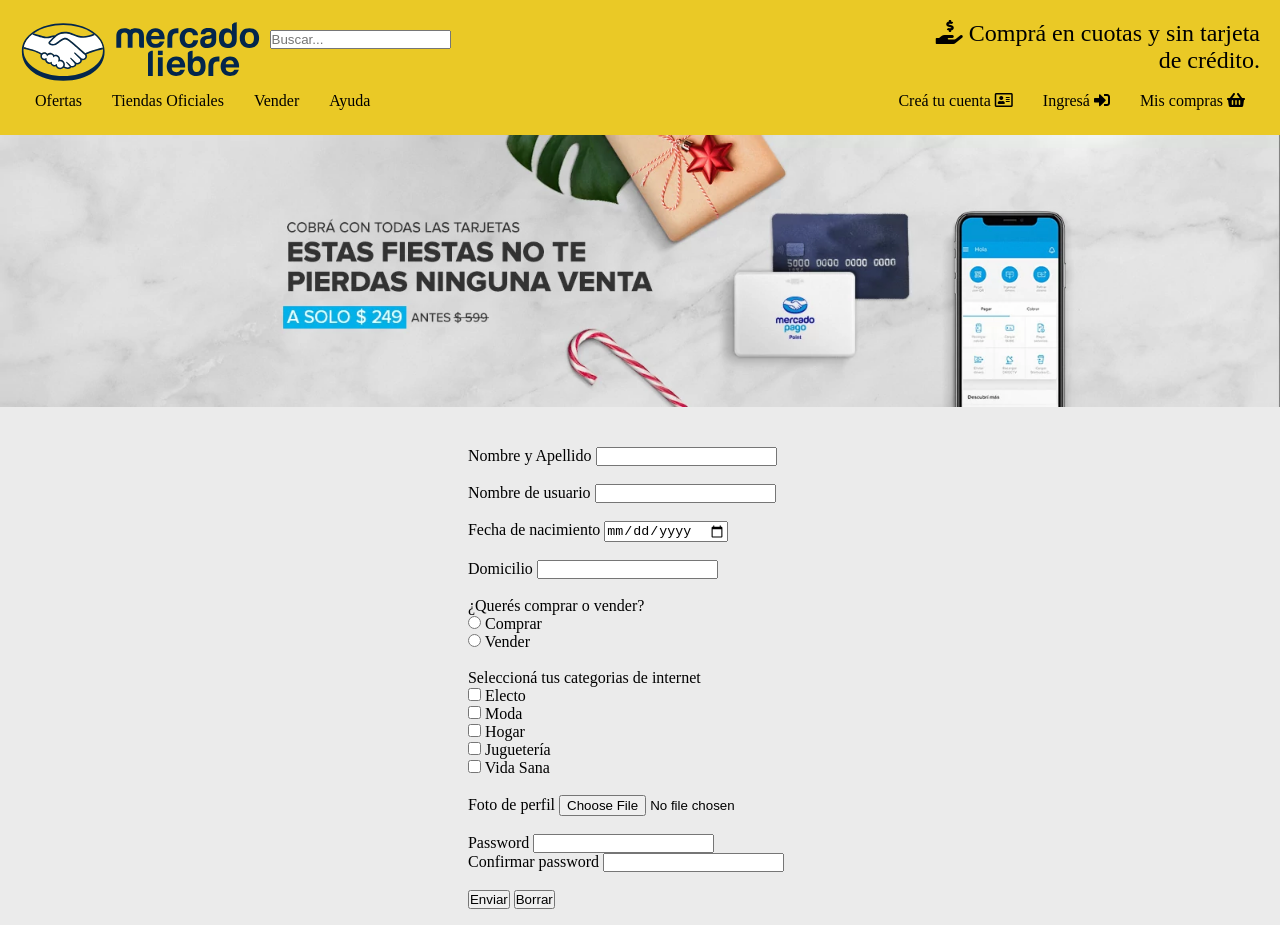
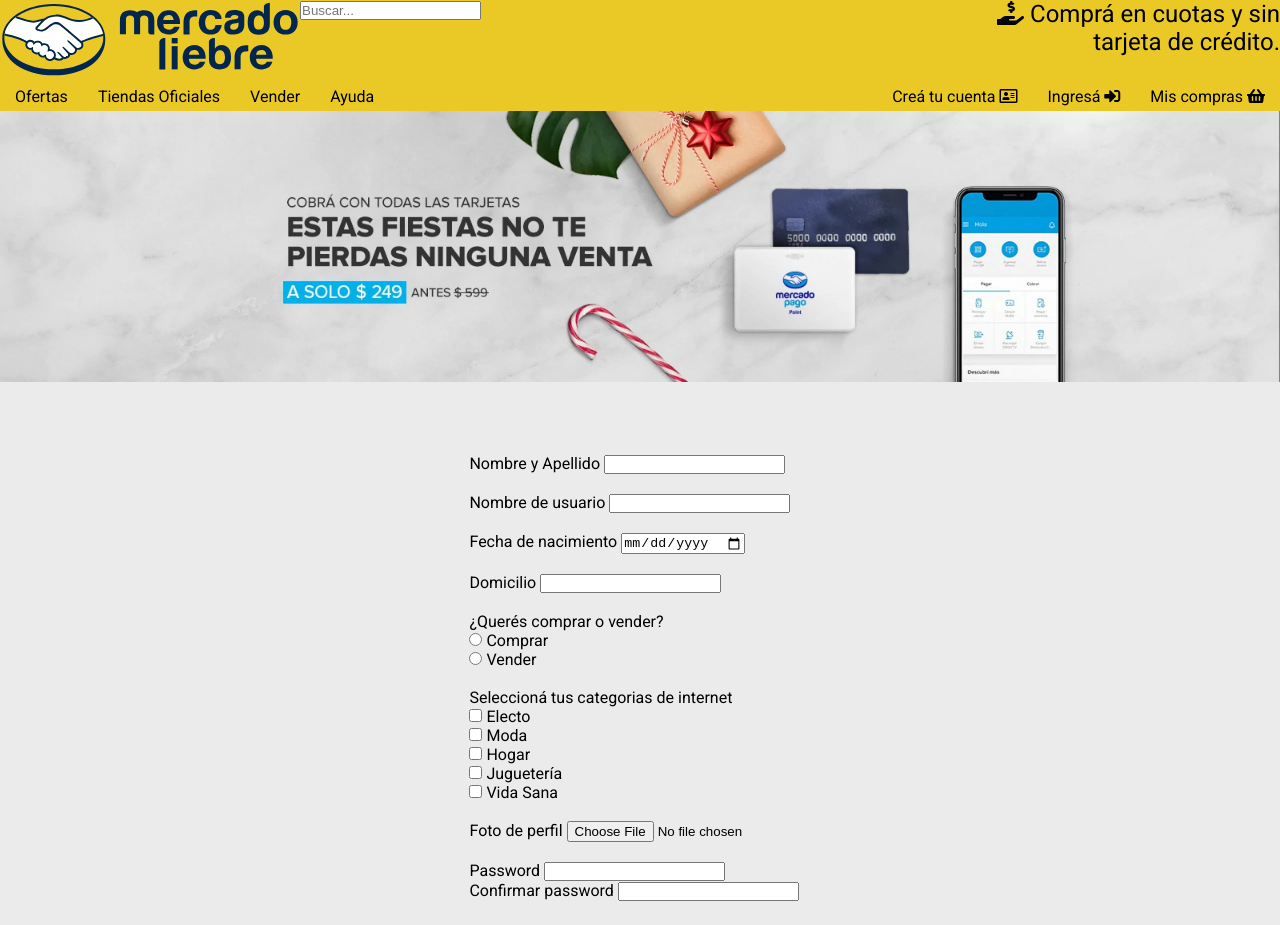
Before and after one commit to virascarate/mercado-liebre, a website: page views/register.html in a window 1280 px wide. Shown: the top 925 px of the page. Drawn offline with Linux system fonts and the light colour scheme; files that its build step writes are made by us from their sources; files whose address does not match are found by name.

Commit message:
actualizado 23/9 falta footer

```diff
--- a/public/css/styles.css
+++ b/public/css/styles.css
@@ -18,18 +18,21 @@
 }
 body{
     background-color: #ebebeb;
+    font-family: "Roboto", Sans-Serif;
 }
 
 /*#endregion  ----------- BODY ----------- */
 /*#region  ----------- HEADER ----------- */
 
-header{
-padding: 20px;
-}
+
 
 .main-header {
 background-color: #EAC926;
 padding: 20 px ;
+position:fixed;
+top:0;
+width: 100%;
+z-index: 100;
 }
 
 .main-navbar {
@@ -53,16 +56,19 @@
 .logoybarra {
 display:flex;
 margin:0;
+padding:0;
+max-height: 100px;
 }
 
-.logo {
-width: 50%;
+
+
+.create-form{
+margin-left: 9px;
+
 
 }
-.barra{
-width: 50%;
-margin-left: 9px;
-margin-top:10px;
+.banner{
+margin-top:181.2px;
 }
 
 .lupa{
@@ -155,16 +161,35 @@
     padding:15px 0px;
 
 }
+.create-form{
+    padding: 20px 15px;
+    margin-top: 10px;
+
+}
 .form-register{
     display: flex;
     justify-content: center;
+
 
 }
 .form-login {
     display: flex;
     justify-content: center;
+
 }
+.boton-form{
+    margin-left: 70px;
+    margin-top: 30px;
+    background-color: #39b54a;
+    color:white;
+    padding: 5px 15px;
+    transition: background-color 1s;
 
+}
+.boton-form:hover{
+    background-color:#0022AA ;
+}
+/*#endregion  ----------- MAIN ----------- */
 /*#region  ----------- FOOTER ----------- */
 
 .pie-de-pagina{
@@ -216,6 +241,27 @@
 justify-content: space-between;
 }
 
+.descripcion {
+    position: absolute;
+    z-index:-1;
+    bottom: 40px;
+    opacity: 0;
+    transition: position 1s;
+}
+.articulo:hover .descripcion{
+    position:static;
+    z-index: 0;
+    bottom: 0px;
+    opacity: 1;
+}
+
+.articulo {
+    transition: box-shadow 1s;
+    }
+.articulo:hover{
+    box-shadow: 0px 0px 10px rgb(100, 100, 100)
+}
+
 .main-navbar ul {
 display: flex;
 }
@@ -228,10 +274,6 @@
 margin: 0 15px;
 }
 
-.articulo {
-box-shadow: 0px 0px 10px rgb(100, 100, 100);
-}
-
 .articulos-main {
 display:flex;
 justify-content: space-between;
@@ -242,9 +284,22 @@
     width: 150px;
 }
 
+.banner{
+margin-top:110px;
+        }
+
+
+.icono-envio {
+    bottom: 50px;
+    transform: rotate(0deg);
+    transition: transform 0.5s;;
+}
+.icono-envio:hover {
+    transform: rotate(-90deg);
 }
 
 
 
+}
 
     /*#endregion  ----------- MEDIAS QUERIES----------- */
--- a/views/register.html
+++ b/views/register.html
@@ -120,8 +120,8 @@
                 <input type="password" name="confirmarpassword" id="confirmarpassword">
             <br>
             <br>
-                <button type= "submit" > Enviar </button>
-                <button type="reset"> Borrar </button>
+                <button class="boton-form" type= "submit" > Enviar </button>
+                <button class="boton-form" type="reset"> Borrar </button>
 
             </form>
         </div>
```
Also changed, not shown: views/home.html (+9 -3 lines), views/login.html (+1 -1 lines).
